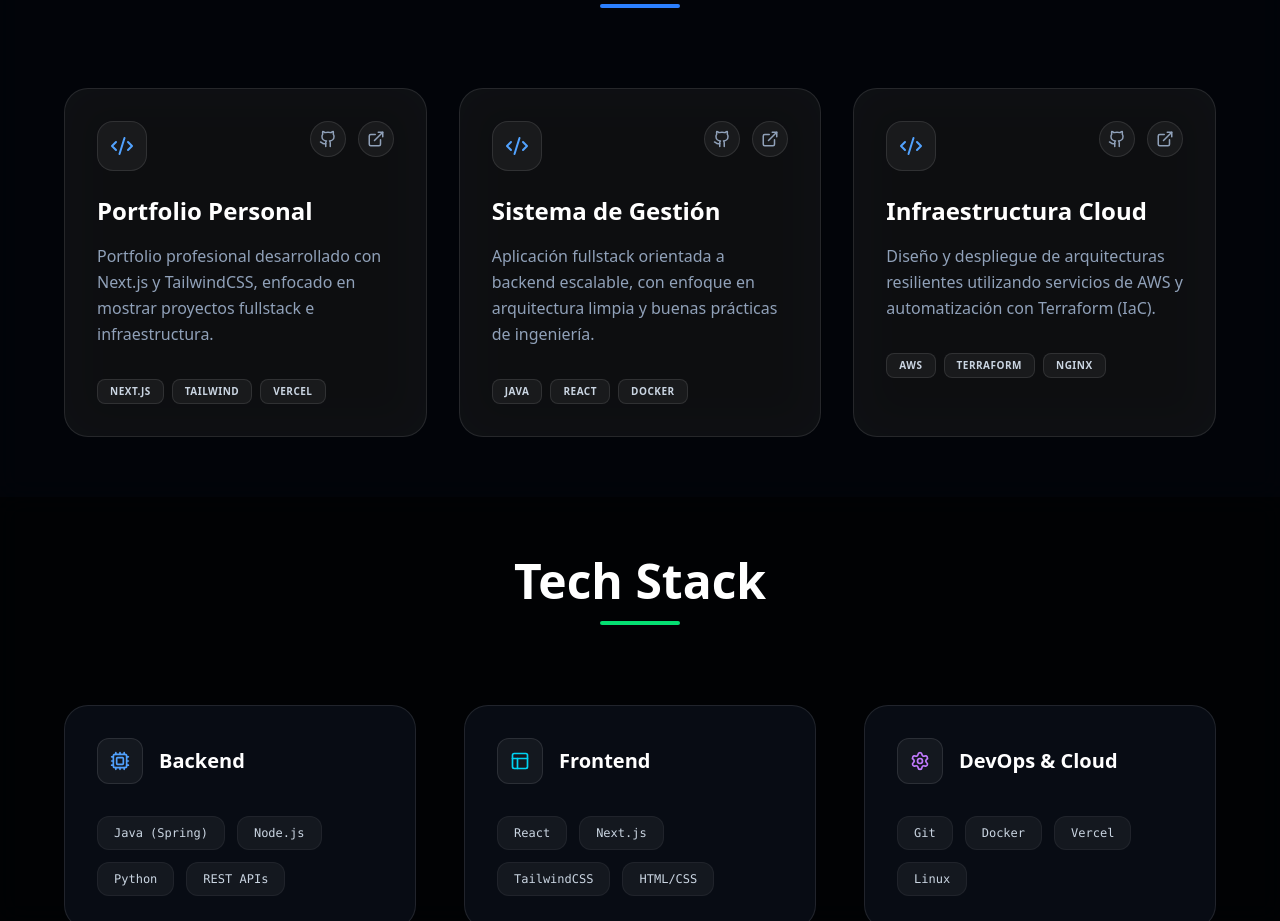
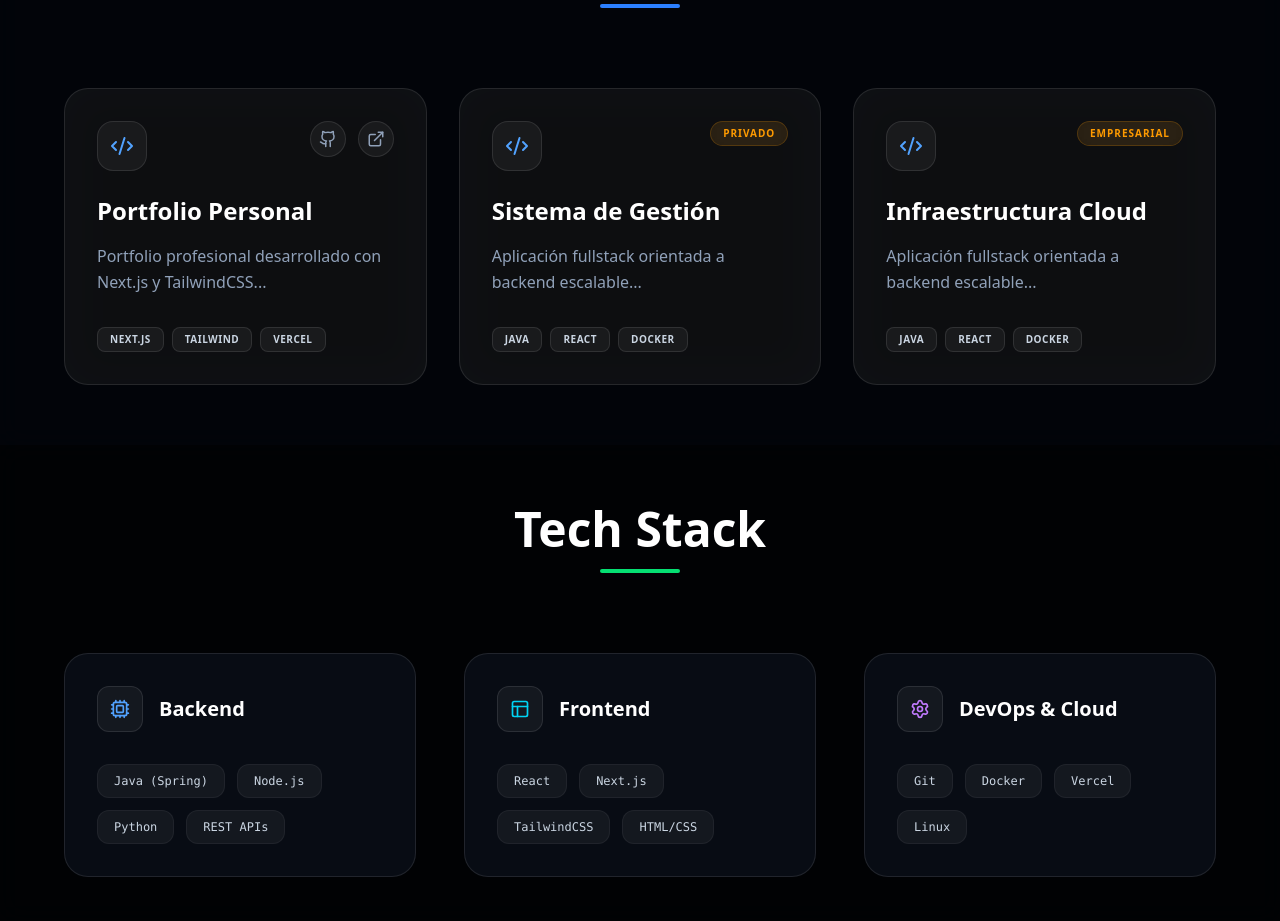
Before and after one commit to Bradhyan/Portfolio, a Next.js app: page / in a window 1280 px wide. Shown: the part 1240-2161 px from the top of the page. Built offline with nearby package versions, Linux system fonts and the light colour scheme.

Commit message:
creation and optimization of modal projects

```diff
--- a/src/components/Sections/Projects.jsx
+++ b/src/components/Sections/Projects.jsx
@@ -1,40 +1,40 @@
+"use client";
+import { useState, useEffect, useRef } from "react";
+import { AnimatePresence } from "framer-motion";
 import { Github, ExternalLink, Code2 } from "lucide-react";
+import ProjectDetailsModal from "../ui/ProjectDetailsModal";
+import { featuredProjects } from "../../data/projectsData";
+
 
 export default function Projects() {
-  const projects = [
-    {
-      title: "Portfolio Personal",
-      description: "Portfolio profesional desarrollado con Next.js y TailwindCSS, enfocado en mostrar proyectos fullstack e infraestructura.",
-      tags: ["Next.js", "Tailwind", "Vercel"],
-      color: "hover:border-blue-500/50",
-      glow: "group-hover:bg-blue-500/10",
-      link: "#",
-      github: "#"
+  const [selectedProject, setSelectedProject] = useState(null);
+  const sectionRef = useRef(null);
+
+  useEffect(() => {
+    const observer = new IntersectionObserver(
+      ([entry]) => {
+        // 🎯 Si la sección ya no es visible en pantalla, cerramos el modal
+        if (!entry.isIntersecting) {
+          setSelectedProject(null);
+        }
       },
-    {
-      title: "Sistema de Gestión",
-      description: "Aplicación fullstack orientada a backend escalable, con enfoque en arquitectura limpia y buenas prácticas de ingeniería.",
-      tags: ["Java", "React", "Docker"],
-      color: "hover:border-green-500/50",
-      glow: "group-hover:bg-green-500/10",
-      link: "#",
-      github: "#"
-    },
-    {
-      title: "Infraestructura Cloud",
-      description: "Diseño y despliegue de arquitecturas resilientes utilizando servicios de AWS y automatización con Terraform (IaC).",
-      tags: ["AWS", "Terraform", "Nginx"],
-      color: "hover:border-purple-500/50",
-      glow: "group-hover:bg-purple-500/10",
-      link: "#",
-      github: "#"
+      { threshold: 0.1 } // Se activa cuando solo queda el 10% de la sección visible
+    );
+
+    if (sectionRef.current) {
+      observer.observe(sectionRef.current);
     }
-  ];
+
+    return () => {
+      if (sectionRef.current) observer.unobserve(sectionRef.current);
+    };
+  }, []);
 
   return (
-    <section id="projects" className="py-15 px-6 bg-transparent">
+    <section ref={sectionRef}id="projects" className="py-15 px-6 bg-transparent">
       <div className="max-w-6xl mx-auto">
 
+        {/* Encabezado */}
         <div className="flex flex-col items-center mb-20">
           <h2 className="text-4xl md:text-5xl font-bold text-center text-white mb-4">
             Proyectos Destacados
@@ -42,43 +42,49 @@ export default function Projects() {
           <div className="h-1 w-20 bg-blue-500 rounded-full"></div>
         </div>
 
+        {/* 🎯 GRID ÚNICO: Aquí solo debe haber un .map */}
         <div className="grid md:grid-cols-2 lg:grid-cols-3 gap-8">
-          {projects.map((project, index) => (
+          {featuredProjects.map((project) => ( // 👈 Usamos solo los datos nuevos
             <div
-              key={index}
-              className={`group relative bg-white/5 backdrop-blur-xl border border-white/10 rounded-3xl p-8 transition-all duration-500 hover:-translate-y-2 ${project.color} overflow-hidden`}
+              key={project.id}
+              onClick={() => setSelectedProject(project)}
+              className={`group relative bg-white/5 backdrop-blur-xl border border-white/10 rounded-3xl p-8 transition-all duration-500 hover:-translate-y-2 cursor-pointer ${project.color} overflow-hidden`}
             >
-              {/* Efecto de resplandor interno al hacer hover */}
               <div className={`absolute inset-0 transition-colors duration-500 ${project.glow} -z-10`}></div>
 
               <div className="flex justify-between items-start mb-6">
                 <div className="p-3 bg-white/5 rounded-2xl border border-white/10 text-blue-400">
                   <Code2 size={24} />
                 </div>
-                <div className="flex gap-3">
+
+                {/* Lógica de Etiqueta vs Iconos que ya funciona en las nuevas cards */}
+                <div className="flex gap-3" onClick={(e) => e.stopPropagation()}>
+                  {project.isPrivate ? (
+                    <span className="px-3 py-1 text-[10px] font-bold uppercase tracking-widest bg-amber-500/10 border border-amber-500/20 text-amber-500 rounded-full backdrop-blur-md">
+                      {project.label || "Privado"}
+                    </span>
+                  ) : (
+                    <>
                       <a href={project.github} className="p-2 text-slate-400 hover:text-white transition-colors bg-white/5 rounded-full border border-white/10">
                         <Github size={18} />
                       </a>
                       <a href={project.link} className="p-2 text-slate-400 hover:text-white transition-colors bg-white/5 rounded-full border border-white/10">
                         <ExternalLink size={18} />
                       </a>
+                    </>
+                  )}
                 </div>
               </div>
 
-              <h3 className="text-2xl font-bold text-white mb-4">
-                {project.title}
-              </h3>
-
+              <h3 className="text-2xl font-bold text-white mb-4">{project.title}</h3>
               <p className="text-slate-400 leading-relaxed mb-8 text-sm md:text-base">
                 {project.description}
               </p>
 
               <div className="flex flex-wrap gap-2 mt-auto">
-                {project.tags.map((tag, i) => (
-                  <span
-                    key={i}
-                    className="text-[10px] uppercase tracking-wider font-bold px-3 py-1 bg-white/5 border border-white/10 rounded-lg text-slate-300"
-                  >
+                {/* 🛡️ El optional chaining para evitar el error de la captura image_8b6264.png */}
+                {project.tags?.map((tag, i) => (
+                  <span key={i} className="text-[10px] uppercase tracking-wider font-bold px-3 py-1 bg-white/5 border border-white/10 rounded-lg text-slate-300">
                     {tag}
                   </span>
                 ))}
@@ -86,6 +92,15 @@ export default function Projects() {
             </div>
           ))}
         </div>
+
+        <AnimatePresence>
+          {selectedProject && (
+            <ProjectDetailsModal
+              project={selectedProject}
+              onClose={() => setSelectedProject(null)}
+            />
+          )}
+        </AnimatePresence>
       </div>
     </section>
   );
--- /dev/null
+++ b/src/components/ui/ProjectDetailsModal.jsx
@@ -0,0 +1,99 @@
+// Componente ProjectDetailsModal.jsx
+import { Github, ExternalLink, X } from "lucide-react";
+import { motion } from "framer-motion";
+import Image from "next/image";
+
+export default function ProjectDetailsModal({ project, onClose }) {
+  // 👈 'project'
+  if (!project) return null; // 🛡️ Guardia extra de seguridad
+  return (
+    <motion.div
+      initial={{ opacity: 0 }}
+      animate={{ opacity: 1 }}
+      exit={{ opacity: 0 }}
+      className="fixed inset-0 z-50 flex items-center justify-center p-4 bg-black/80 backdrop-blur-sm"
+      onClick={onClose}
+    >
+      <motion.div
+        initial={{ scale: 0.9, y: 20 }}
+        animate={{ scale: 1, y: 0 }}
+        exit={{ scale: 0.9, y: 20 }}
+        className="bg-[#0a0f1a] border border-white/20 w-full max-w-5xl rounded-3xl overflow-hidden flex flex-col md:flex-row relative"
+        onClick={(e) => e.stopPropagation()} // Evita que se cierre al clickear dentro
+      >
+        {/* ❌ Botón Cerrar */}
+        <button
+          onClick={onClose}
+          className="absolute top-4 right-4 text-white/50 hover:text-white z-10 text-2xl"
+        >
+          ✕
+        </button>
+
+        {/* 🖼️ Lado Izquierdo: Captura Principal */}
+        <div className="md:w-1/2 relative min-h-[300px] bg-slate-900">
+          <Image
+            src={project.image}
+            alt={project.title}
+            fill
+            className="object-cover"
+          />
+        </div>
+
+        {/* 📝 Lado Derecho: Información Ampliada */}
+        <div className="md:w-1/2 p-8 flex flex-col justify-between">
+          <div>
+            <h2 className="text-3xl font-bold text-white mb-4">
+              {project.title}
+            </h2>
+
+            <div className="space-y-4 text-slate-300">
+              <p>
+                <strong>El Reto:</strong> {project.challenge}
+              </p>
+              <p>
+                <strong>Solución:</strong> {project.solution}
+              </p>
+              <div className="flex flex-wrap gap-2 pt-2">
+                {project.tags.map((tag) => (
+                  <span
+                    key={tag}
+                    className="text-xs py-1 px-3 rounded-full bg-blue-500/10 border border-blue-500/20 text-blue-400"
+                  >
+                    {tag}
+                  </span>
+                ))}
+              </div>
+            </div>
+          </div>
+
+          {/* 🔘 Botones de Acción */}
+          <div className="flex gap-4 mt-8">
+            {/* 🔗 Botón de Demo/Proyecto */}
+            {project.link && project.link !== "#" && (
+              <a
+                href={project.link}
+                target="_blank"
+                rel="noopener noreferrer"
+                className="flex-1 bg-blue-600 hover:bg-blue-700 text-white py-3 rounded-xl flex items-center justify-center gap-2 transition-colors font-bold"
+              >
+                <ExternalLink size={18} /> Ver Proyecto
+              </a>
+            )}
+
+            {/* 🔗 Botón de GitHub */}
+            {project.github && project.github !== "#" && (
+              <a
+                href={project.github}
+                target="_blank"
+                rel="noopener noreferrer"
+                className="flex-1 bg-white/10 hover:bg-white/20 text-white py-3 rounded-xl flex items-center justify-center gap-2 transition-colors font-bold border border-white/10"
+              >
+                <Github size={18} /> Código Git
+              </a>
+            )}
+          </div>
+        </div>
+      </motion.div>
+    </motion.div>
+  );
+}
--- /dev/null
+++ b/src/data/projectsData.js
@@ -0,0 +1,49 @@
+// src/data/projectsData.js
+export const featuredProjects = [
+{
+    id: 1,
+    title: "Portfolio Personal",
+    isPrivate: false,
+    label: "personal",
+    description: "Portfolio profesional desarrollado con Next.js y TailwindCSS...",
+    challenge: "Diseñar una interfaz de alto impacto visual...",
+    solution: "Implementación de Next.js para renderizado híbrido...",
+    tags: ["Next.js", "Tailwind", "Vercel"],
+    color: "hover:border-blue-500/50",
+    glow: "group-hover:bg-blue-500/10",
+    image: "/images/work2.png",
+    link: "https://https://www.google.com/",
+    github: "https://github.com/Bradhyan/Portfolio"
+  },
+  {
+    id: 2,
+    title: "Sistema de Gestión",
+    isPrivate: true,
+    label: "privado",
+    description: "Aplicación fullstack orientada a backend escalable...",
+    challenge: "Sincronizar datos masivos en tiempo real...",
+    solution: "Arquitectura de microservicios con Spring Boot...",
+    tags: ["Java", "React", "Docker"],
+    color: "hover:border-green-500/50",
+    glow: "group-hover:bg-green-500/10",
+    image: "/images/work3.png",
+    link: null,
+    github: null
+  },
+  {
+    id: 3,
+    title: "Infraestructura Cloud",
+    isPrivate: true,
+    label: "Empresarial",
+    description: "Aplicación fullstack orientada a backend escalable...",
+    challenge: "Sincronizar datos masivos en tiempo real...",
+    solution: "Arquitectura de microservicios con Spring Boot...",
+    tags: ["Java", "React", "Docker"],
+    color: "hover:border-green-500/50",
+    glow: "group-hover:bg-green-500/10",
+    image: "/images/work4.png",
+    link: null,
+    github: null
+  },
+
+];
```
Lines whose indentation alone changed are shown as unchanged.
